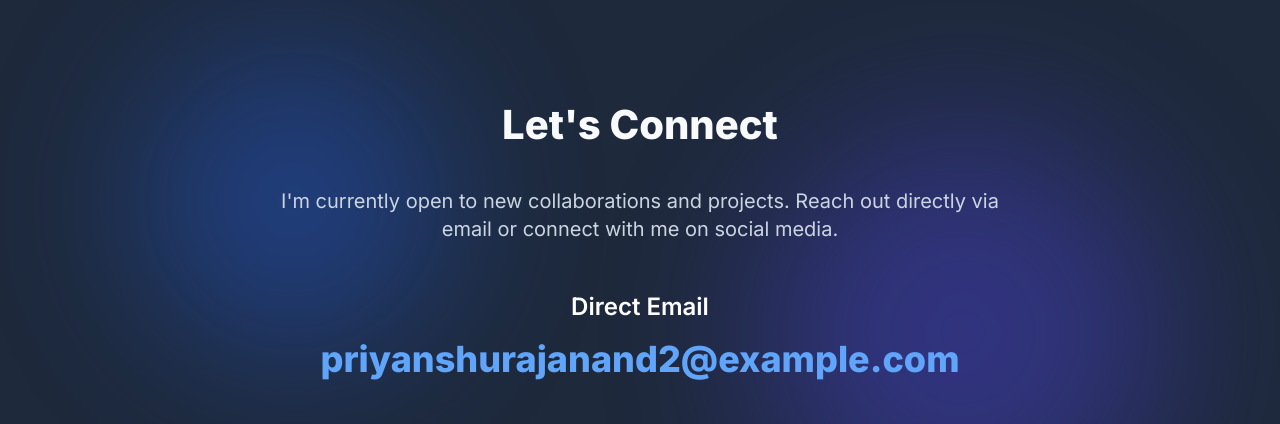
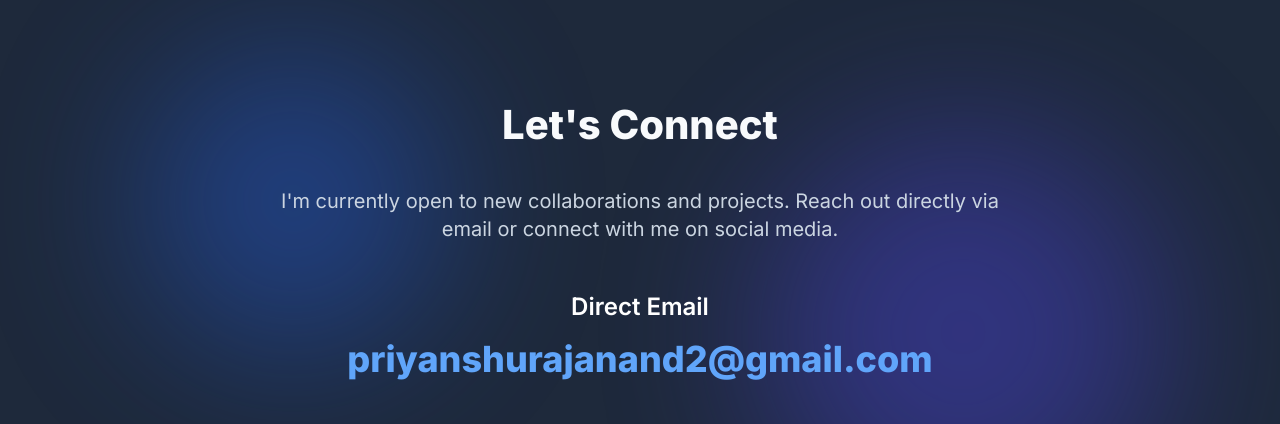
Before and after one commit to codePriyanshuRajAnand/my-portfolio, a plain HTML site: page index.htm in a window 1280 px wide. Shown: the part 3697-4121 px from the top of the page. Drawn offline with nearby package versions, Linux system fonts and the light colour scheme.

Commit message:
Update index.htm

```diff
--- a/index.htm
+++ b/index.htm
@@ -586,8 +586,8 @@
             <!-- Email Link -->
             <div class="mb-12">
                 <h3 class="text-2xl font-semibold text-white mb-4">Direct Email</h3>
-                <a href="mailto:priyanshurajanand2@example.com" class="text-blue-400 text-3xl md:text-4xl font-extrabold hover:text-blue-300 transition-colors duration-200 break-words social-icon">
-                    priyanshurajanand2@example.com
+                <a href="mailto:priyanshurajanand2@gmail.com" class="text-blue-400 text-3xl md:text-4xl font-extrabold hover:text-blue-300 transition-colors duration-200 break-words social-icon">
+                    priyanshurajanand2@gmail.com
                 </a>
             </div>
 
@@ -632,7 +632,7 @@
                     </svg>
                 </a>
                 <!-- Email Icon -->
-                <a href="mailto:priyanshurajanand2@example.com" class="text-slate-500 social-icon">
+                <a href="mailto:priyanshurajanand2@gmail.com" class="text-slate-500 social-icon">
                     <span class="sr-only">Email</span>
                     <svg class="h-8 w-8" fill="currentColor" viewBox="0 0 24 24">
                         <path
```
